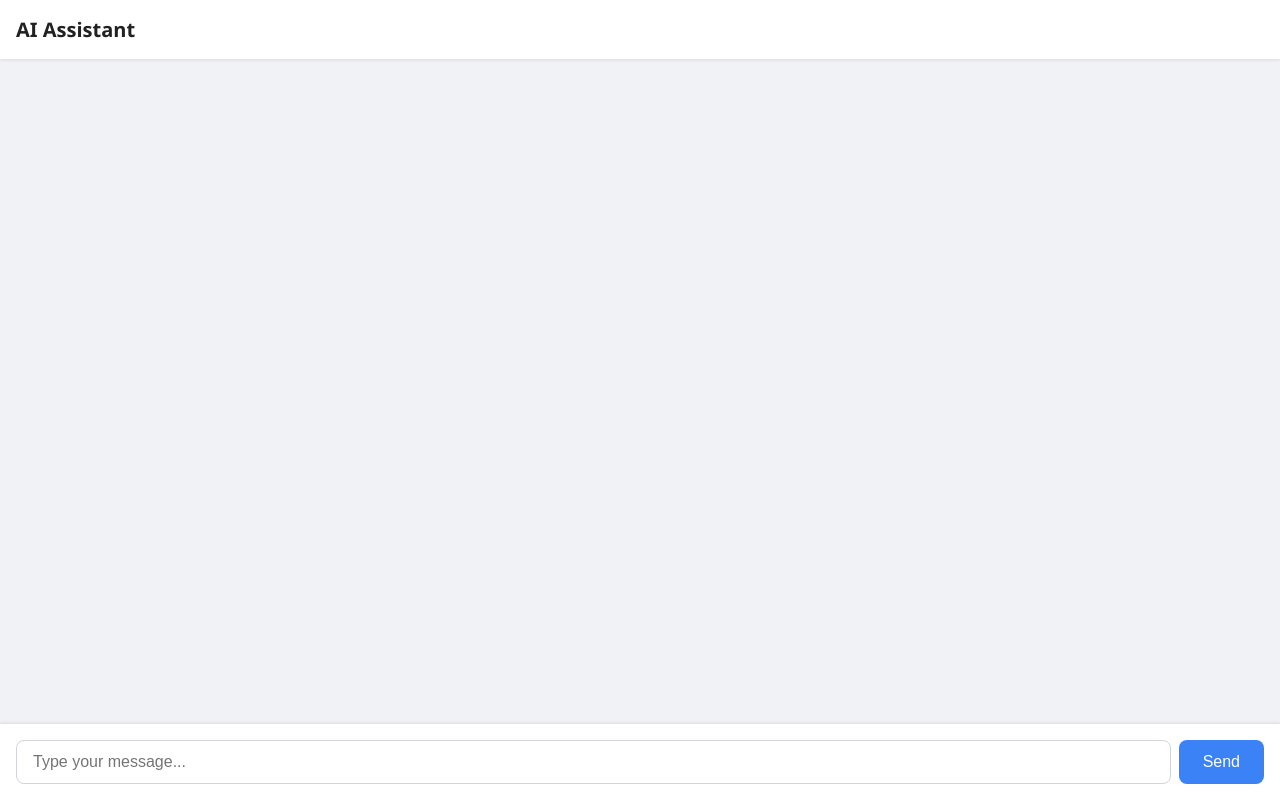
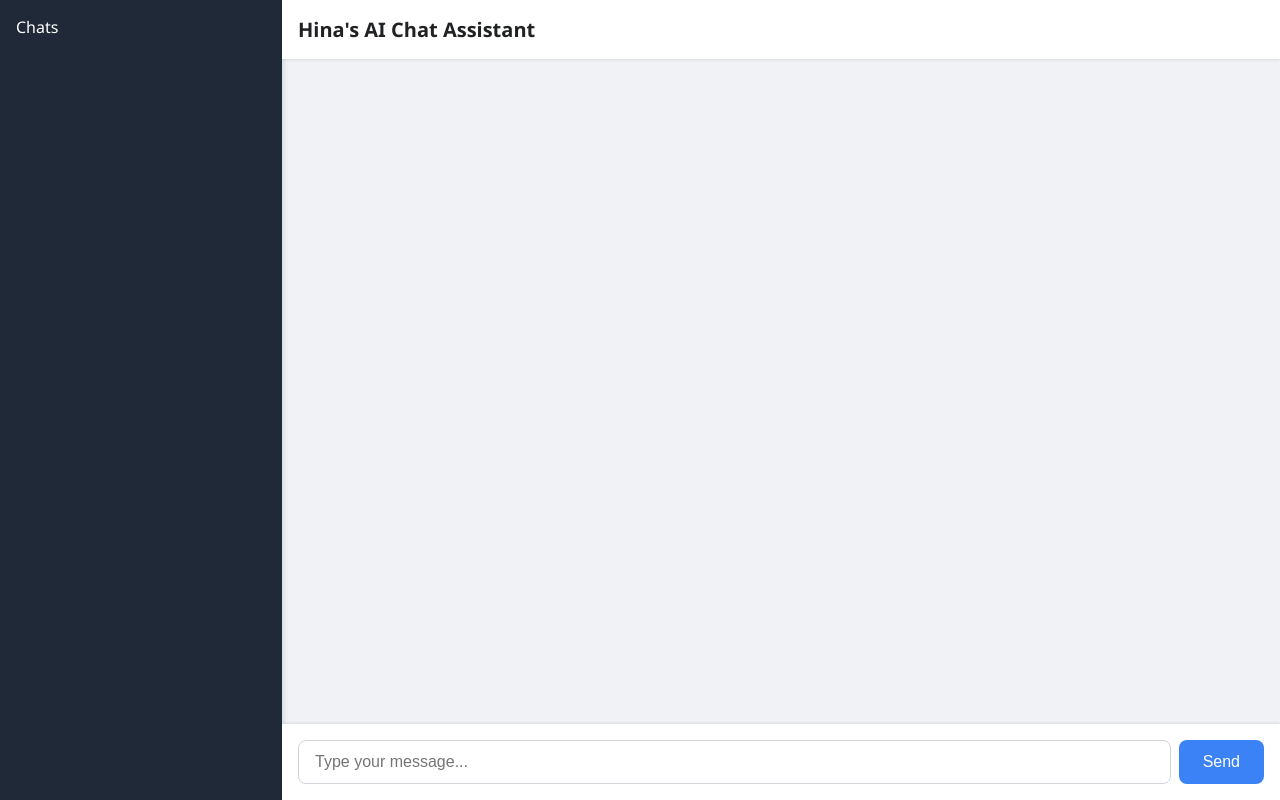
Before and after one commit to mdnabeelMCA23/chatbot-frontend, a React (Create React App) app: page / in a window 1280 px wide. Built offline with nearby package versions, Linux system fonts and the light colour scheme.

Commit message:
Update App.js

```diff
--- a/src/App.js
+++ b/src/App.js
@@ -67,8 +67,17 @@ function App() {
 
   return (
     <div style={styles.wrapper}>
+      {/* Left Sidebar */}
+      <div style={styles.sidebar}>
+        <ul style={styles.sidebarList}>
+          <li>Chats</li>
+        </ul>
+      </div>
+
+      {/* Chat Section */}
+      <div style={styles.chatWrapper}>
         <div style={styles.header}>
-        <h2 style={styles.title}>AI Assistant</h2>
+          <h2 style={styles.title}>Hina's AI Chat Assistant</h2>
         </div>
         <div ref={chatContainerRef} style={styles.chatContainer}>
           <div style={styles.chatContent}>
@@ -98,9 +107,10 @@ function App() {
             style={styles.button}
             disabled={loading}
           >
-          {loading ? 'Sending...' : 'Send'}
+            {loading ? "Sending..." : "Send"}
           </button>
         </form>
+      </div>
     </div>
   );
 }
@@ -108,137 +118,132 @@ function App() {
 const styles = {
   wrapper: {
     fontFamily: "'Segoe UI', system-ui, -apple-system, sans-serif",
-    height: '100vh',
-    display: 'flex',
-    flexDirection: 'column',
-    backgroundColor: '#f0f2f5',
+    height: "100vh",
+    display: "flex", // Row layout for sidebar + chat
+    flexDirection: "row",
+    backgroundColor: "#f0f2f5",
+  },
+  // Sidebar Styles
+  sidebar: {
+    width: "250px",
+    backgroundColor: "#1f2937",
+    color: "#fff",
+    padding: "1rem",
+    display: "flex",
+    flexDirection: "column",
+    boxShadow: "2px 0 5px rgba(0,0,0,0.1)",
+  },
+  sidebarTitle: {
+    fontSize: "1.2rem",
+    fontWeight: "600",
+    marginBottom: "1rem",
+  },
+  sidebarList: {
+    listStyle: "none",
+    padding: 0,
+    margin: 0,
+    display: "flex",
+    flexDirection: "column",
+    gap: "0.75rem",
+    cursor: "pointer",
+  },
+
+  // Chat section container
+  chatWrapper: {
+    flex: 1,
+    display: "flex",
+    flexDirection: "column",
   },
   header: {
-    backgroundColor: '#ffffff',
-    padding: '1rem',
-    boxShadow: '0 1px 3px rgba(0,0,0,0.1)',
+    backgroundColor: "#ffffff",
+    padding: "1rem",
+    boxShadow: "0 1px 3px rgba(0,0,0,0.1)",
     zIndex: 1,
   },
   title: {
     margin: 0,
-    color: '#202123',
-    fontSize: '1.25rem',
-    fontWeight: '600',
+    color: "#202123",
+    fontSize: "1.25rem",
+    fontWeight: "600",
   },
   chatContainer: {
     flex: 1,
-    overflowY: 'auto',
-    padding: '1rem',
-    '@media (max-width: 768px)': {
-      padding: '0.5rem',
-    },
+    overflowY: "auto",
+    padding: "1rem",
   },
   chatContent: {
-    maxWidth: '768px',
-    margin: '0 auto',
+    maxWidth: "768px",
+    margin: "0 auto",
   },
   botMessage: {
-    display: 'flex',
-    gap: '1rem',
-    marginBottom: '1rem',
-    paddingRight: '20%',
+    display: "flex",
+    gap: "1rem",
+    marginBottom: "1rem",
+    paddingRight: "20%",
   },
   userMessage: {
-    display: 'flex',
-    flexDirection: 'row-reverse',
-    gap: '1rem',
-    marginBottom: '1rem',
-    paddingLeft: '20%',
+    display: "flex",
+    flexDirection: "row-reverse",
+    gap: "1rem",
+    marginBottom: "1rem",
+    paddingLeft: "20%",
   },
   avatar: {
     flexShrink: 0,
-    width: '32px',
-    height: '32px',
-    borderRadius: '4px',
-    backgroundColor: '#ececf1',
-    display: 'flex',
-    alignItems: 'center',
-    justifyContent: 'center',
-    fontSize: '18px',
+    width: "32px",
+    height: "32px",
+    borderRadius: "4px",
+    backgroundColor: "#ececf1",
+    display: "flex",
+    alignItems: "center",
+    justifyContent: "center",
+    fontSize: "18px",
   },
   messageContent: {
-    padding: '0.75rem 1rem',
-    borderRadius: '8px',
-    backgroundColor: '#ffffff',
-    boxShadow: '0 1px 3px rgba(0,0,0,0.1)',
+    padding: "0.75rem 1rem",
+    borderRadius: "8px",
+    backgroundColor: "#ffffff",
+    boxShadow: "0 1px 3px rgba(0,0,0,0.1)",
     lineHeight: 1.5,
-    color: '#374151',
-    '& pre': {
-      backgroundColor: '#f8f8f8',
-      padding: '1rem',
-      borderRadius: '4px',
-      overflowX: 'auto',
-      fontFamily: 'monospace',
-      fontSize: '0.9em',
-      margin: '0.5rem 0',
-    },
-    '& code': {
-      fontFamily: 'monospace',
-    },
+    color: "#374151",
   },
   typingIndicator: {
-    display: 'flex',
-    alignItems: 'center',
-    gap: '4px',
-    padding: '0.75rem 1rem',
+    display: "flex",
+    alignItems: "center",
+    gap: "4px",
+    padding: "0.75rem 1rem",
   },
   dot: {
-    width: '6px',
-    height: '6px',
-    borderRadius: '50%',
-    backgroundColor: '#666',
-    animation: 'typing 1.4s infinite ease-in-out',
-    '@keyframes typing': {
-      '0%, 100%': { transform: 'translateY(0)' },
-      '50%': { transform: 'translateY(-4px)' },
-    },
-    ':nth-child(2)': { animationDelay: '0.2s' },
-    ':nth-child(3)': { animationDelay: '0.4s' },
+    width: "6px",
+    height: "6px",
+    borderRadius: "50%",
+    backgroundColor: "#666",
+    animation: "typing 1.4s infinite ease-in-out",
   },
   form: {
-    display: 'flex',
-    gap: '0.5rem',
-    padding: '1rem',
-    backgroundColor: '#ffffff',
-    boxShadow: '0 -1px 3px rgba(0,0,0,0.1)',
-    '@media (max-width: 768px)': {
-      padding: '0.5rem',
-    },
+    display: "flex",
+    gap: "0.5rem",
+    padding: "1rem",
+    backgroundColor: "#ffffff",
+    boxShadow: "0 -1px 3px rgba(0,0,0,0.1)",
   },
   input: {
     flex: 1,
-    padding: '0.75rem 1rem',
-    borderRadius: '8px',
-    border: '1px solid #d1d5db',
-    fontSize: '1rem',
-    outline: 'none',
-    '&:focus': {
-      borderColor: '#3b82f6',
-      boxShadow: '0 0 0 2px rgba(59,130,246,0.2)',
-    },
+    padding: "0.75rem 1rem",
+    borderRadius: "8px",
+    border: "1px solid #d1d5db",
+    fontSize: "1rem",
+    outline: "none",
   },
   button: {
-    padding: '0.75rem 1.5rem',
-    backgroundColor: '#3b82f6',
-    color: '#ffffff',
-    border: 'none',
-    borderRadius: '8px',
-    fontSize: '1rem',
-    fontWeight: '500',
-    cursor: 'pointer',
-    transition: 'background-color 0.2s',
-    '&:hover': {
-      backgroundColor: '#2563eb',
-    },
-    '&:disabled': {
-      opacity: '0.7',
-      cursor: 'not-allowed',
-    },
+    padding: "0.75rem 1.5rem",
+    backgroundColor: "#3b82f6",
+    color: "#ffffff",
+    border: "none",
+    borderRadius: "8px",
+    fontSize: "1rem",
+    fontWeight: "500",
+    cursor: "pointer",
   },
 };
 
```
Lines whose indentation alone changed are shown as unchanged.
